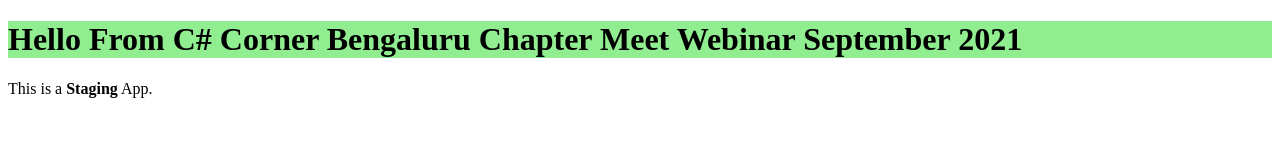
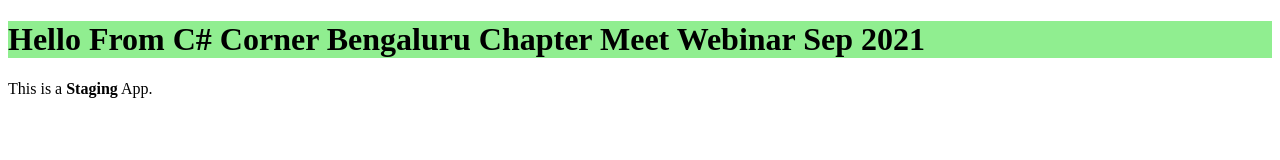
Before and after one commit to venkatamalle/WebAppStaging, a plain HTML site: page index.html in a window 1280 px wide. Drawn offline with Linux system fonts and the light colour scheme.

Commit message:
Update index.html

```diff
--- a/index.html
+++ b/index.html
@@ -5,7 +5,7 @@
 </head>
 <body>
 
-<h1 style="background-color:LightGreen;">Hello From C# Corner Bengaluru Chapter Meet Webinar September 2021</h1>
+<h1 style="background-color:LightGreen;">Hello From C# Corner Bengaluru Chapter Meet Webinar Sep 2021</h1>
 <p>This is a <b>Staging</b> App.</p>
 
 </body>
```
